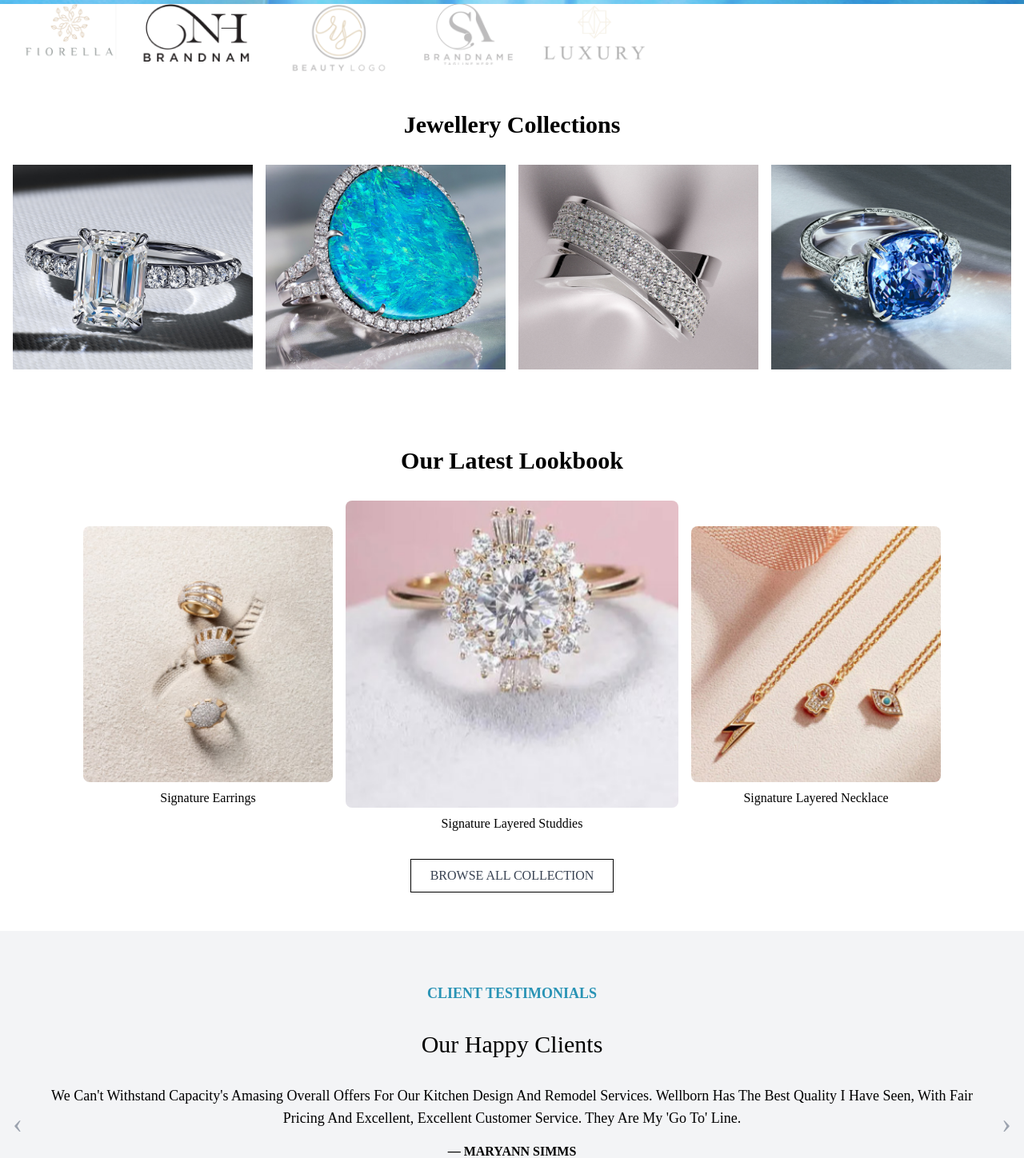
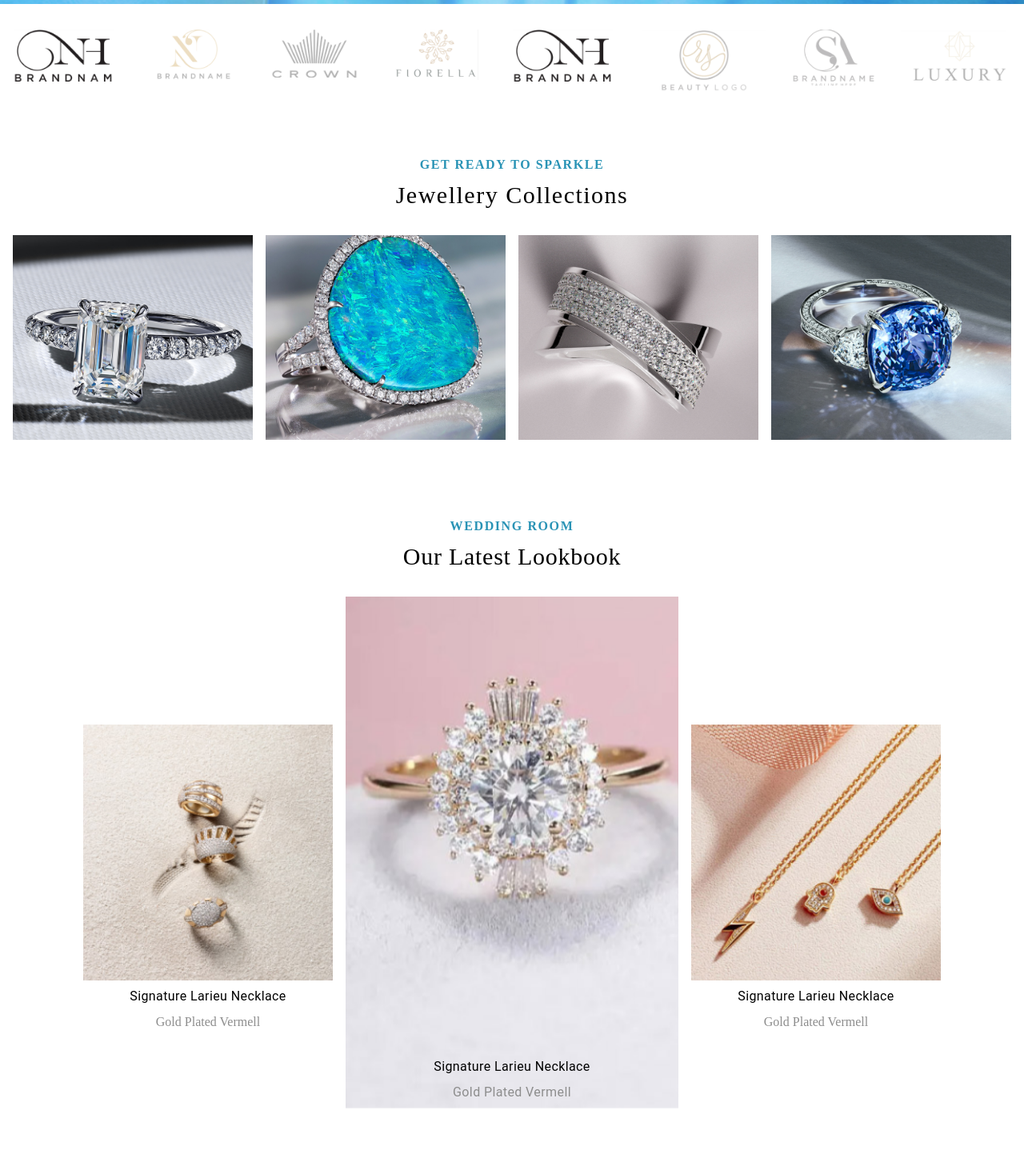
Before and after one commit to Pushpendra1001/Ravoy-Diamond, a React (Vite) app: page / in a window 1280 px wide. Shown: the part 3160-4608 px from the top of the page at 80% size. Built offline with nearby package versions, Linux system fonts and the light colour scheme.

Commit message:
update ui add animation , fix alignments and update design

```diff
--- a/src/components/ClientTestimonials.tsx
+++ b/src/components/ClientTestimonials.tsx
@@ -3,8 +3,18 @@ import React, { useState } from 'react';
 const testimonials = [
   {
     id: 1,
+    text: "We Can't Withstand  I Have Seen, With Fair Pricing And Excellent, Excellent Customer Service. They Are My 'Go To' Line.",
+    author: "MARYANN SIMMS"
+  },
+  {
+    id: 2,
+    text: "We Our Kitchen Design And Remodel Services. Wellborn Has The Best Quality I Have Seen, With Fair Pricing And Excellent, Excellent Customer Service. They Are My 'Go To' Line.",
+    author: " SIMMS"
+  },
+  {
+    id: 3,
     text: "We Can't Withstand Capacity's Amasing Overall Offers For Our Kitchen Design And Remodel Services. Wellborn Has The Best Quality I Have Seen, With Fair Pricing And Excellent, Excellent Customer Service. They Are My 'Go To' Line.",
-    author: "MARYANN SIMMS"
+    author: "MARYANN "
   },
   // Add more testimonials here
 ];
--- a/src/components/IconSection.tsx
+++ b/src/components/IconSection.tsx
@@ -1,5 +1,4 @@
 import React from 'react';
-import { motion } from 'framer-motion';
 import images from '../assets/images';
 
 const icons = [
@@ -8,24 +7,22 @@ const icons = [
   { name: 'Icon3', svg: images.ic3 },
   { name: 'Icon4', svg: images.ic4 },
   { name: 'Icon5', svg: images.ic5 },
-  { name: 'Icon6', svg: images.ic6 },
-  { name: 'Icon7', svg: images.ic7 },
-  { name: 'Icon8', svg: images.ic8 },
+  { name: 'Icon3', svg: images.ic6 },
+  { name: 'Icon4', svg: images.ic7 },
+  { name: 'Icon5', svg: images.ic8 },
 ];
 
 const IconSection: React.FC = () => {
   return (
-    <motion.div
-      style={{ display: 'flex', overflow: 'hidden', whiteSpace: 'nowrap' }}
-      animate={{ x: ['100%', '-100%'] }}
-      transition={{ duration: 10, ease: 'linear', repeat: Infinity }}
-    >
-      {icons.map((icon, index) => (
-        <div key={index} style={{ display: 'inline-block', margin: '0 10px' }}>
-          <img src={icon.svg} alt={icon.name} />
-        </div>
-      ))}
-    </motion.div>
+    <div className="container mx-auto px-4 py-8">
+      <div className="flex justify-center space-x-8">
+        {icons.map((icon, index) => (
+          <div key={index} className="text-center">
+            <img src={icon.svg} alt={icon.name} className=" flex justify-center items-center object-cover" />
+                     </div>
+        ))}
+      </div>
+    </div>
   );
 };
 
--- a/src/components/JewelleryCollections.tsx
+++ b/src/components/JewelleryCollections.tsx
@@ -1,4 +1,5 @@
 import React from 'react';
+import { motion } from 'framer-motion';
 import images from '../assets/images';
 
 const collections = [
@@ -11,19 +12,35 @@ const collections = [
 const JewelleryCollections: React.FC = () => {
   return (
     <section className="container mx-auto px-4 py-12">
-      <h2 className="text-3xl font-bold text-center mb-8">Jewellery Collections</h2>
+      <h2 className="text-1xl font-semibold text-[#2993B5] tracking-widest text-center mb-2 uppercase">Get Ready to sparkle</h2>
+
+
+      <h2 className="text-3xl font-normal tracking-wider text-center mb-8">Jewellery Collections</h2>
       <div className="grid grid-cols-2 md:grid-cols-4 gap-4">
         {collections.map((collection, index) => (
-          <div key={index} className="relative group overflow-hidden">
-            <img
+          <motion.div
+            key={index}
+            className="relative overflow-hidden"
+            whileHover={{ scale: 1.1, rotate: 5 }}
+            transition={{ duration: 0.3 }}
+          >
+            <motion.img
               src={collection.image}
               alt={collection.name}
-              className="w-full h-64 object-cover transition-transform duration-300 group-hover:scale-110"
+              className="w-full h-64 object-cover"
+              initial={{ opacity: 1 }}
+              whileHover={{ opacity: 0.8 }}
+              transition={{ duration: 0.3 }}
             />
-            <div className="absolute inset-0 bg-black bg-opacity-40 flex items-center justify-center opacity-0 group-hover:opacity-100 transition-opacity duration-300">
+            <motion.div
+              className="absolute inset-0 bg-black bg-opacity-40 flex items-center justify-center"
+              initial={{ opacity: 0 }}
+              whileHover={{ opacity: 1 }}
+              transition={{ duration: 0.3 }}
+            >
               <span className="text-white text-xl font-semibold">{collection.name}</span>
-            </div>
-          </div>
+            </motion.div>
+          </motion.div>
         ))}
       </div>
     </section>
--- a/src/components/LatestLookbook.tsx
+++ b/src/components/LatestLookbook.tsx
@@ -3,39 +3,49 @@ import images from '../assets/images';
 import CustomButton from './Button';
 
 const lookbookItems = [
-  { name: 'Signature Earrings', image: images.lb1 },
-  { name: 'Signature Layered Studdies', image: images.lb2 },
-  { name: 'Signature Layered Necklace', image: images.lb3 },
+  { name: 'Signature Larieu Necklace', image: images.lb1 , subt : "Gold Plated Vermell"  },
+  { name: 'Signature Larieu Necklace', image: images.lb2 , subt : "Gold Plated Vermell"},
+  { name: 'Signature Larieu Necklace', image: images.lb3 , subt : "Gold Plated Vermell"},
 ];
 
 const LatestLookbook: React.FC = () => {
   return (
     <section className="container mx-auto px-4 py-12">
-      <h2 className="text-3xl font-bold text-center mb-8">Our Latest Lookbook</h2>
+      <h2 className="text-1xl font-semibold text-[#2993B5] tracking-widest text-center mb-2 uppercase">Wedding Room</h2>
+      <h2 className="text-3xl font-normal tracking-wide text-center mb-8">Our Latest Lookbook</h2>
       <div className="flex flex-col md:flex-row items-center justify-center space-y-8 md:space-y-0 md:space-x-4">
         <div className="w-full md:w-1/4 h-64 md:h-80">
           <img
             src={lookbookItems[0].image}
             alt={lookbookItems[0].name}
-            className="w-full h-full object-cover rounded-lg"
+            className="w-full h-full object-cover "
           />
-          <p className="text-center mt-2">{lookbookItems[0].name}</p>
+          <p className="text-center mt-2 font-sans tracking-wide ">{lookbookItems[0].name}</p>
+          <p className="text-center mt-2 text-[#8D8D8D]">{lookbookItems[0].subt}</p>
+
         </div>
-        <div className="w-full md:w-1/3 h-80 md:h-96">
+        <div className="w-full md:w-1/3 h-[80vh] md:h-[80vh] relative">
           <img
             src={lookbookItems[1].image}
             alt={lookbookItems[1].name}
-            className="w-full h-full object-cover rounded-lg"
+            className="w-full h-full object-cover "
           />
-          <p className="text-center mt-2">{lookbookItems[1].name}</p>
+          <p className="absolute bottom-0 left-0 font-sans tracking-wide right-0 text-center text-black py-2 ">
+            {lookbookItems[1].name}
+          <p className="text-center mt-2 text-[#8D8D8D]">{lookbookItems[1].subt}</p>
+          </p>
+
+
         </div>
         <div className="w-full md:w-1/4 h-64 md:h-80">
           <img
             src={lookbookItems[2].image}
             alt={lookbookItems[2].name}
-            className="w-full h-full object-cover rounded-lg"
+            className="w-full h-full object-cover "
           />
-          <p className="text-center mt-2">{lookbookItems[2].name}</p>
+          <p className="text-center mt-2 font-sans tracking-wide ">{lookbookItems[2].name}</p>
+          <p className="text-center mt-2 text-[#8D8D8D]">{lookbookItems[2].subt}</p>
+
         </div>
       </div>
       <div className="text-center mt-16">
```
